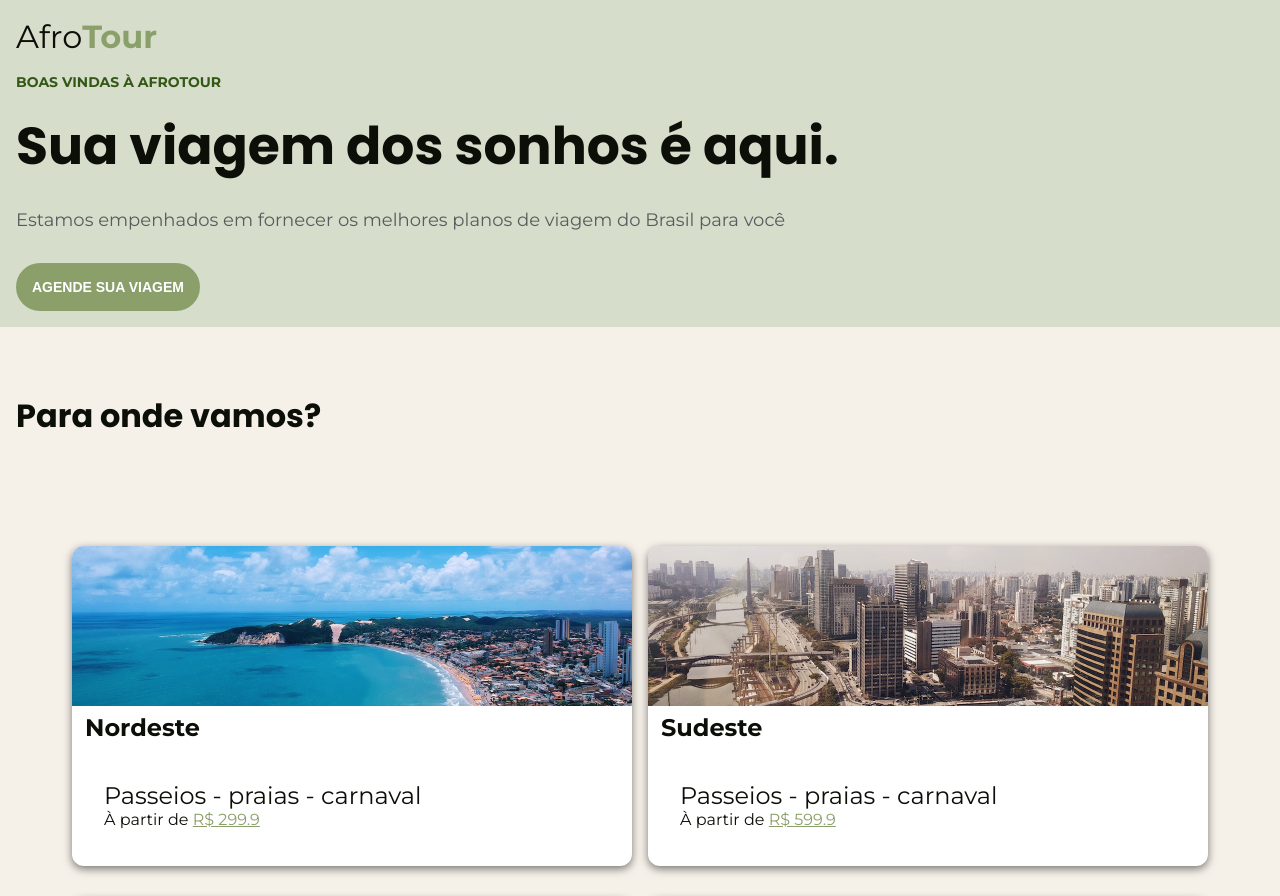
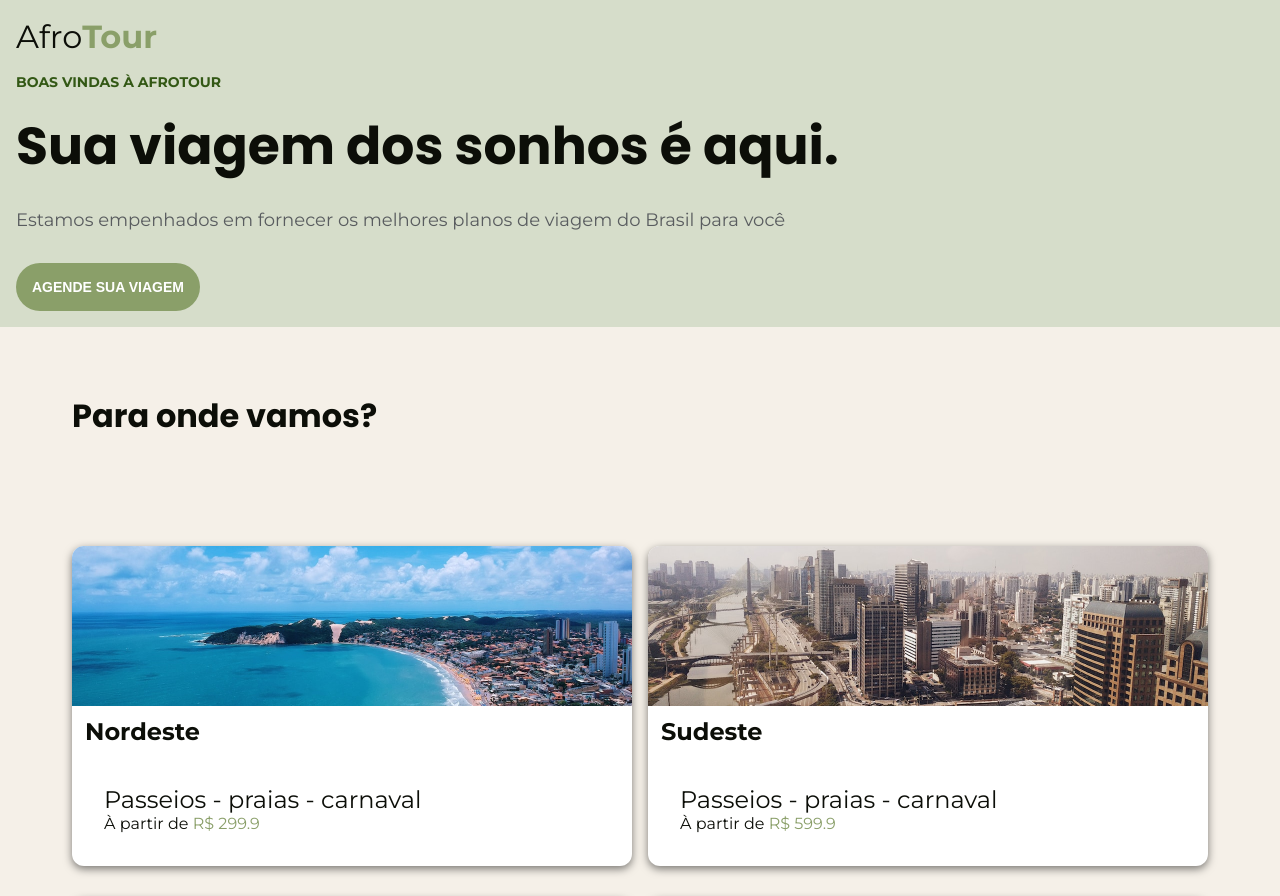
Before and after one commit to Lynx96/afrotour, a React (Vite) app: page / in a window 1280 px wide. Shown: the top 896 px of the page. Built offline with nearby package versions, Linux system fonts and the light colour scheme.

Commit message:
novo commit

```diff
--- a/src/App.module.scss
+++ b/src/App.module.scss
@@ -83,13 +83,13 @@
     }
 
     .welcomeRegions {
-        max-width: 85rem;
+        max-width: 73rem;
         padding: 0 1rem;
         margin: 0 auto;
         gap: 1rem;
         display: flex;
         flex-wrap: wrap;
-        justify-content: center;
+
 
         h1{
             font-family: 'Poppins', sans-serif;
--- a/src/App.tsx
+++ b/src/App.tsx
@@ -39,12 +39,12 @@ function App() {
             <h1>
               Para onde vamos?
             </h1>
-
               <RegionCard
                 regionName="Nordeste"
                 regionTour='Passeios - praias - carnaval'
                 regionPrice={299.90}
-              regionImg='src\assets\nordeste.png'/>
+                regionImg='src\assets\nordeste.png'
+              /* regionLink='' */ />
               <RegionCard
                 regionName="Sudeste"
                 regionTour='Passeios - praias - carnaval'
@@ -68,8 +68,7 @@ function App() {
           </div>
         </div>
       </main>
-
-      <Footer/>
+      <Footer />
     </>
   )
 }
--- a/src/components/Footer.module.scss
+++ b/src/components/Footer.module.scss
@@ -25,9 +25,18 @@ footer {
     }
 
     img {
+        transition: transform 0.2s;
         width: 5rem;
         height: 5rem;
 
     }
 
+    img:hover {
+        transform: scale(1.2);
+
+
+    }
+
+
+
 }
--- a/src/components/RegionCard.module.scss
+++ b/src/components/RegionCard.module.scss
@@ -8,8 +8,6 @@
     }
 
     .regionCard {
-        display: flex;
-        flex-direction: column;
         border-radius: 12px;
         box-shadow: 0 3px 8px rgb(0 0 0 / 0.5);
         height: 20rem;
@@ -34,7 +32,7 @@
                 font-weight: 500;
             }
 
-            ins {
+            span {
                 cursor: pointer;
                 color: $green-500;
             }
--- a/src/components/RegionCard.tsx
+++ b/src/components/RegionCard.tsx
@@ -5,14 +5,18 @@ interface RegionCardProps {
     regionTour: string
     regionPrice: number
     regionImg: string
+   /*  regionLink: string */
 }
 export function RegionCard({
     regionName,
     regionTour,
     regionPrice,
-    regionImg
+    regionImg,
+   /*  regionLink */
 }: RegionCardProps) {
     return (
+       /* <a href={regionLink}> */
+
             <div className={styles.regionContainer}>
 
                 <div className={styles.regionCard}>
@@ -20,10 +24,12 @@ export function RegionCard({
                     <h2> {regionName}</h2>
                     <div className={styles.regionContent}>
                         <h4> {regionTour}</h4>
-                    <span> À partir de  <ins className='priceStyle'>R$ {regionPrice}</ins></span>
+                        <p> À partir de  <span className='priceStyle'>R$ {regionPrice}</span></p>
                     </div>
 
                 </div>
             </div>
+
+       /*  </a> */
     )
 }
--- /dev/null
+++ b/src/components/RegionPage.module.scss
@@ -0,0 +1 @@
+@import '../styles/colors';
```
Also changed, not shown: src/components/RegionPage.tsx (added, +20 -0 lines). Lines whose indentation alone changed are shown as unchanged.
